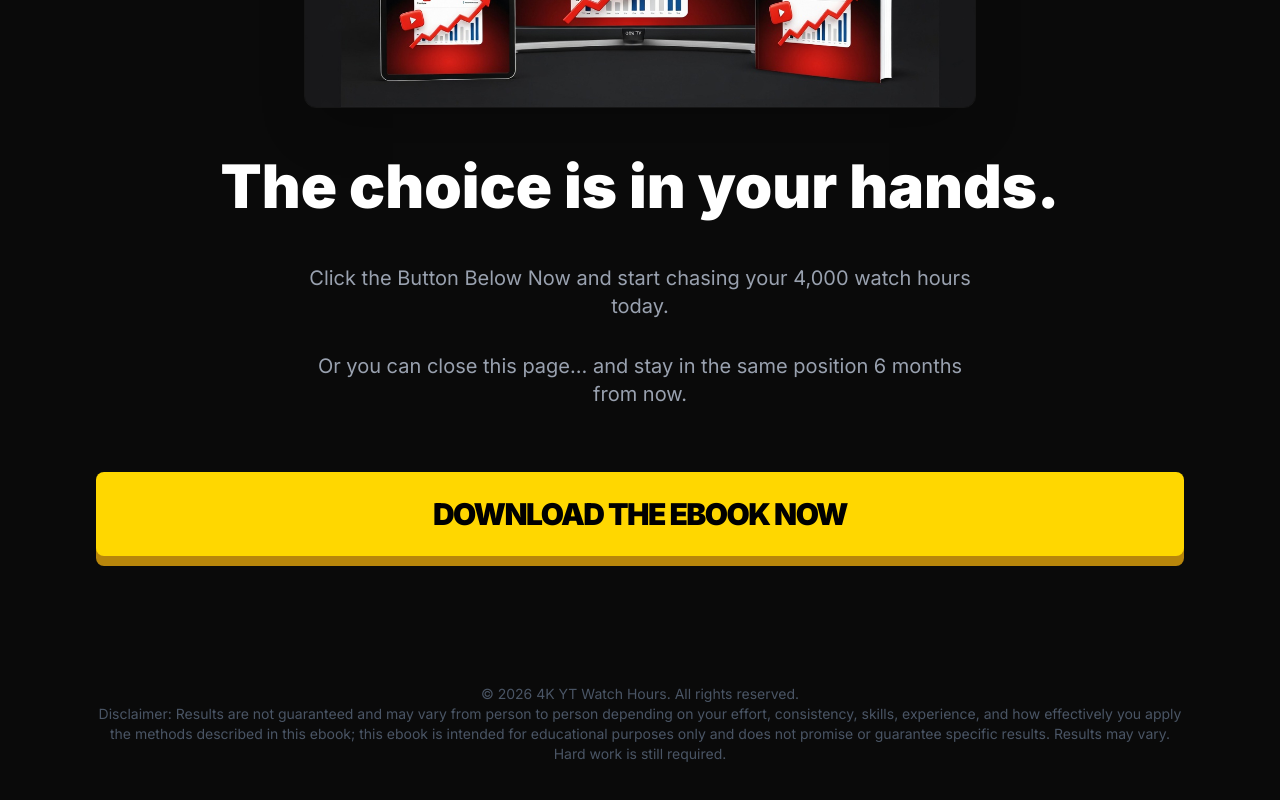
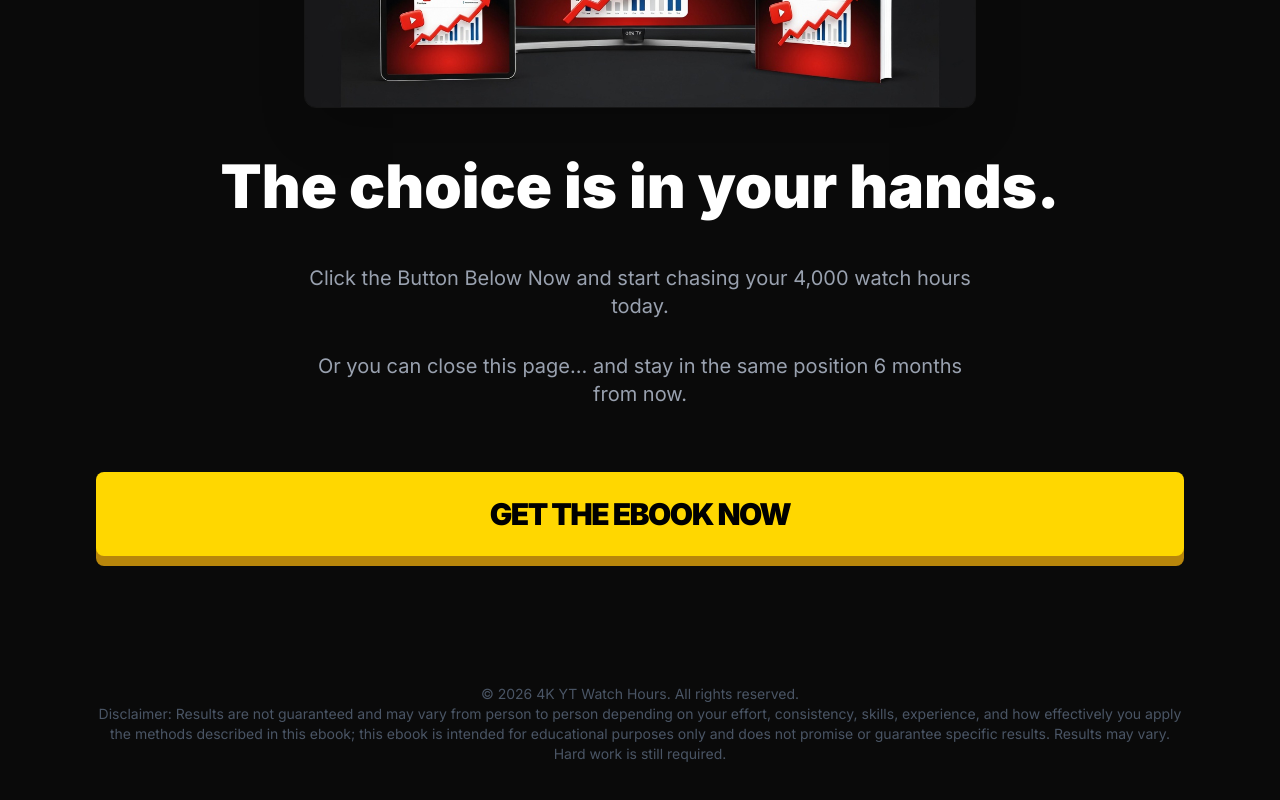
Before and after one commit to 4kytwatchhourstime/4kytwatchhourstime, a React (Vite) app: page / in a window 1280 px wide. Shown: the part 9124-9924 px from the top of the page. Built offline with nearby package versions, Linux system fonts and the light colour scheme.

Commit message:
Update App.tsx

```diff
--- a/src/App.tsx
+++ b/src/App.tsx
@@ -2,8 +2,7 @@
  * @license
  * SPDX-License-Identifier: Apache-2.0
  */
-
-import React, { useState, useEffect } from 'react';
+import React, { useState, useEffect, useRef } from 'react';
 import { motion, AnimatePresence } from 'motion/react';
 import {
   CheckCircle2,
@@ -118,6 +117,14 @@ const Section = ({ children, className = "" }: { children: React.ReactNode, clas
 );
 
 export default function App() {
+  const downloadRef = useRef<HTMLButtonElement | null>(null);
+
+const scrollToDownload = () => {
+  downloadRef.current?.scrollIntoView({
+    behavior: "smooth",
+    block: "center"
+  });
+};
   return (
     <div className="min-h-screen bg-[#0A0A0A] text-white font-sans selection:bg-[#FFD700] selection:text-black">
       {/* Top Bar Warning */}
@@ -181,15 +188,7 @@ export default function App() {
            animate={{ opacity: 1, scale: 1 }}
            transition={{ delay: 0.6 }}
         >
-          <Button
-  className="w-full md:w-auto"
-  onClick={() =>
-    document.getElementById("download")?.scrollIntoView({
-      behavior: "smooth",
-      block: "center"
-    })
-  }
->
+          <Button onClick={scrollToDownload} className="w-full md:w-auto">
   GET THE EBOOK NOW
   <ChevronRight className="inline-block ml-2 w-8 h-8" />
 </Button>
@@ -383,7 +382,7 @@ export default function App() {
               />
             </div>
 
-            <Button id="download" className="w-full mb-8">
+            <Button ref={downloadRef} className="w-full mb-8">
               DOWNLOAD THE EBOOK NOW
             </Button>
 
@@ -467,16 +466,8 @@ export default function App() {
           <p>Or you can close this page… and stay in the same position 6 months from now.</p>
         </div>
 
-        <Button
-  className="w-full mb-8"
-  onClick={() =>
-    document.getElementById("download")?.scrollIntoView({
-      behavior: "smooth",
-      block: "center"
-    })
-  }
->
-  DOWNLOAD THE EBOOK NOW
+        <Button onClick={scrollToDownload} className="w-full mb-8">
+  GET THE EBOOK NOW
 </Button>
 
         <div className="mt-24 text-gray-600 text-sm">
```
